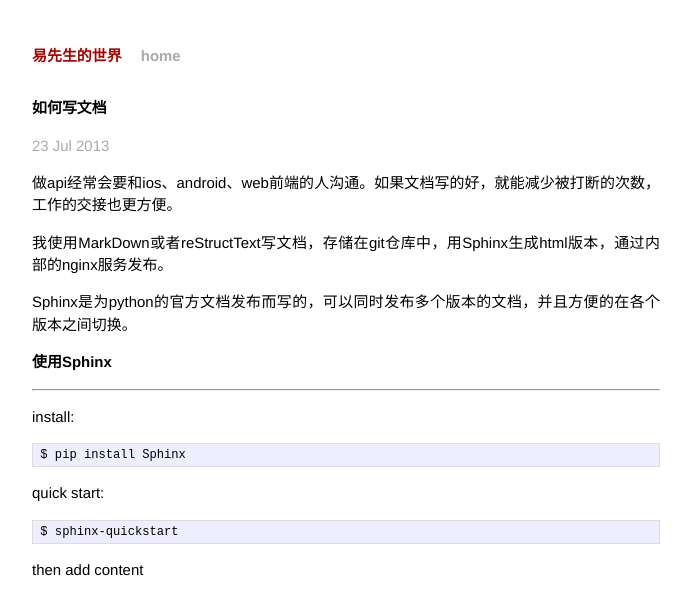
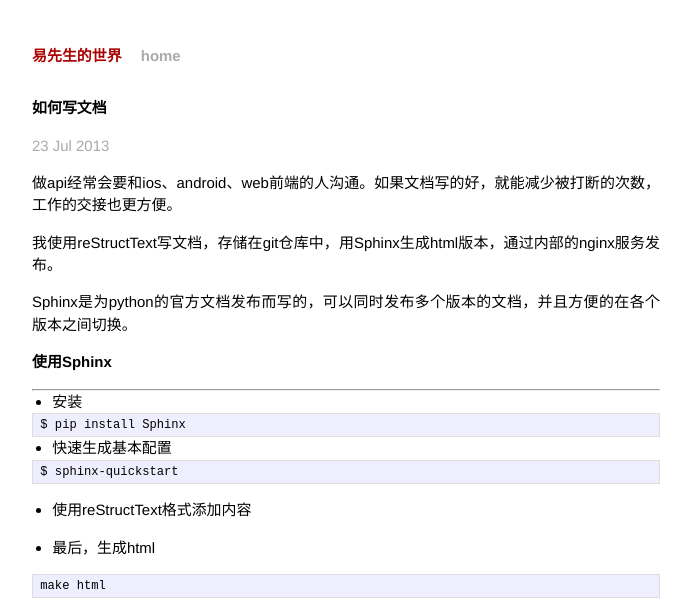
Before and after one commit to yijingping/yijingping.github.com, a Jekyll site: the page built from _posts/2013-07-23-write-doc.md, in a window 1280 px wide. Shown: the top 599 px of the page, without its empty margins (294-985 px from the left). Built offline with Jekyll 4.4.1, drawn with Linux system fonts in a browser that asks for light colours; Markdown is read by kramdown in place of the engine named in the settings; some of the changed text lies outside the part shown.

Commit message:
add 我的知识体系

````diff
--- a/_posts/2013-07-23-write-doc.md
+++ b/_posts/2013-07-23-write-doc.md
@@ -5,34 +5,35 @@
 
 做api经常会要和ios、android、web前端的人沟通。如果文档写的好，就能减少被打断的次数，工作的交接也更方便。
 
-我使用MarkDown或者reStructText写文档，存储在git仓库中，用Sphinx生成html版本，通过内部的nginx服务发布。
+我使用reStructText写文档，存储在git仓库中，用Sphinx生成html版本，通过内部的nginx服务发布。
 
 Sphinx是为python的官方文档发布而写的，可以同时发布多个版本的文档，并且方便的在各个版本之间切换。
 
 # 使用Sphinx
 ------------------
-install:
+* 安装
 
 ```
 $ pip install Sphinx
 ```
 
-quick start:
+* 快速生成基本配置
 
 ```
 $ sphinx-quickstart
 ```
 
-then add content
+* 使用reStructText格式添加内容
 
-at last, generate html
+* 最后，生成html
 
 ```
 make html
 ```
 
-open your browser, you can see this:
-![sphinx_doc](/assets/images/sphinx_doc.png)
+* 在浏览器中打开
+
+![sphinx_doc](/assets/images/sphinx-blankdoc.png)
 
 
 # 使用git管理文档
````
Also changed, not shown: _posts/2013-08-04-my-knowledge-system.md (added, +154 -0 lines), assets/images/sphix-blankdoc.png (added).
